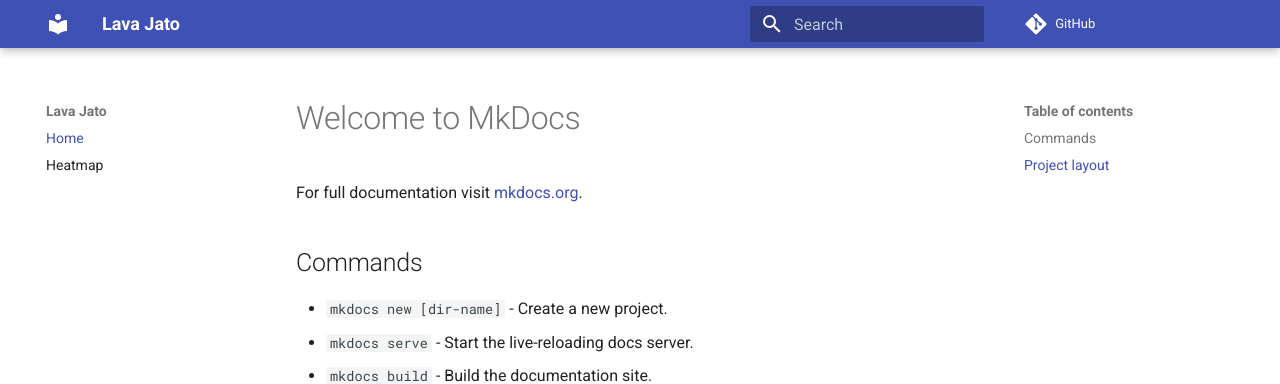
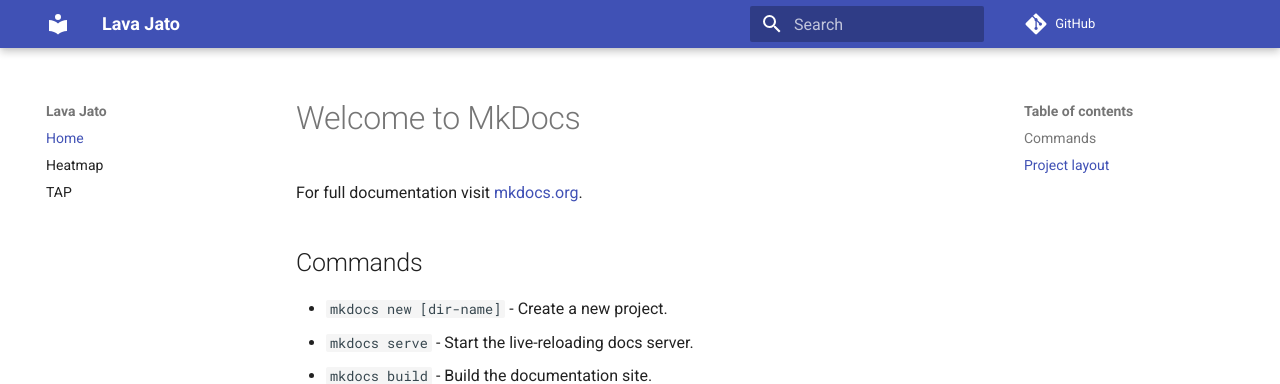
Before and after one commit to UnBArqDsw2021-2/2021.2_G2_Ki-Limpinho, an MkDocs documentation site: the page built from docs/index.md, in a window 1280 px wide. Shown: the top 384 px of the page. Built offline with MkDocs 1.6.1 and Material for MkDocs 9.7.7, drawn with Linux system fonts in a browser that asks for light colours; comment, search, counter and statistics services are not loaded.

Commit message:
adicao no mkdocs.yml

```diff
--- a/mkdocs.yml
+++ b/mkdocs.yml
@@ -8,3 +8,4 @@ theme:
 nav:
   - Home: "index.md"
   - Heatmap: "heatmap.md"
+  - TAP: "tap.md"
```
